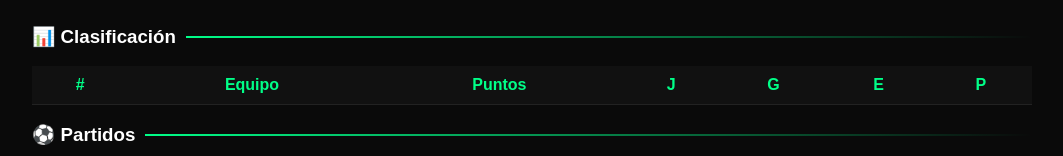
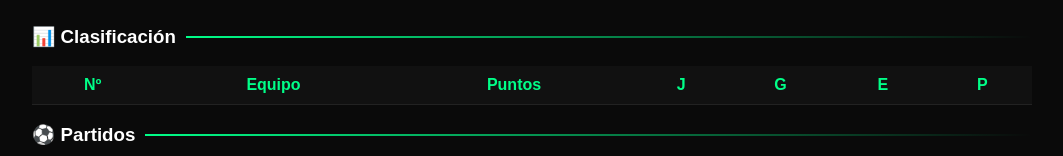
Before and after one commit to jchica-rgb/fcf-headless, a website: page index.html in a window 1280 px wide. Shown: the part 165-321 px from the top of the page, without its empty margins (108-1171 px from the left). Drawn offline with Linux system fonts and the light colour scheme; no server answers.

Commit message:
Update index.html

```diff
--- a/index.html
+++ b/index.html
@@ -126,7 +126,7 @@ h3::after {
 <table>
 <thead>
 <tr>
-  <th>#</th>
+  <th>Nº</th>
   <th>Equipo</th>
   <th>Puntos</th>
   <th>J</th>
```
